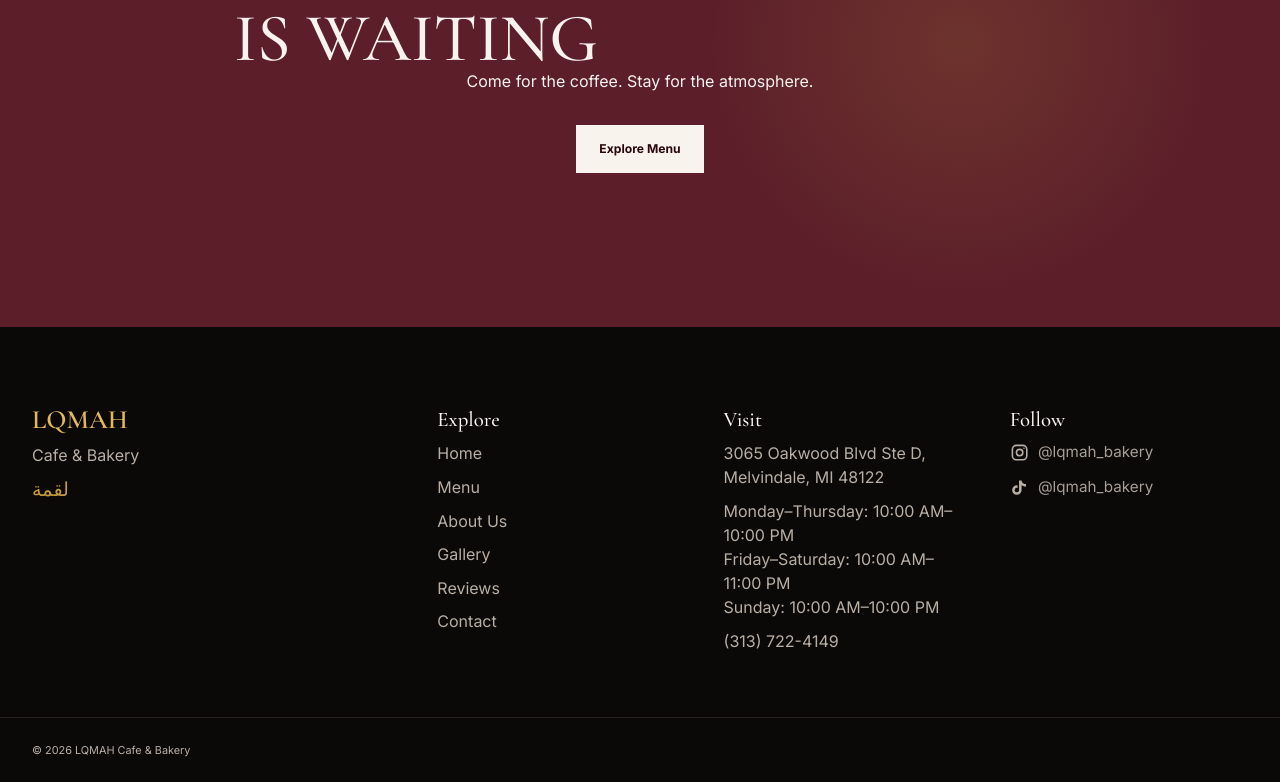
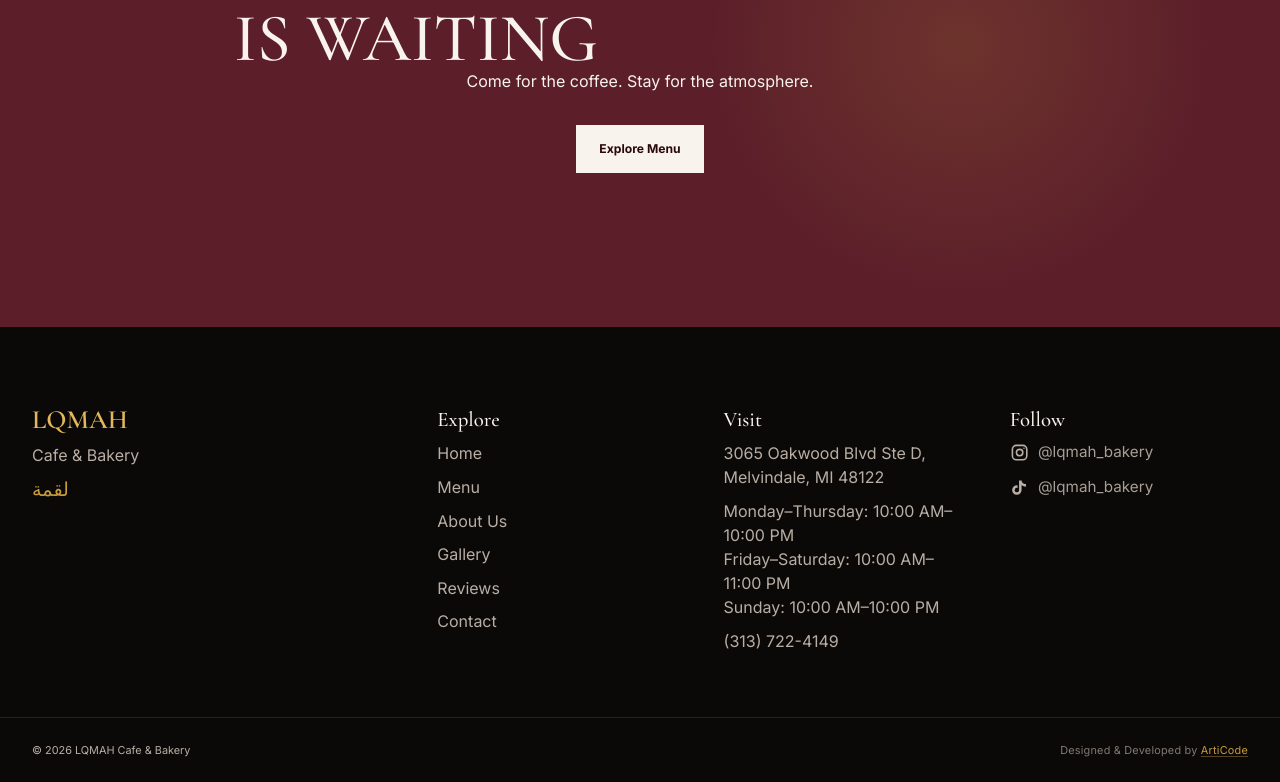
Before and after one commit to s-qasem/LAQMAH, a Next.js app: page / in a window 1280 px wide. Shown: the part 7047-7829 px from the top of the page. Built offline with nearby package versions, Linux system fonts and the light colour scheme; no server answers; the database is empty; a web font is replaced by a local one.

Commit message:
Update ArtiCode footer credit

```diff
--- a/src/components/layout/SiteFooter.tsx
+++ b/src/components/layout/SiteFooter.tsx
@@ -12,7 +12,7 @@
         <div><h2>Visit</h2><p><a href="https://maps.app.goo.gl/DFKXSAyDmfVc6RmW6" target="_blank" rel="noopener noreferrer">3065 Oakwood Blvd Ste D, Melvindale, MI 48122</a></p><p>Monday–Thursday: 10:00 AM–10:00 PM<br />Friday–Saturday: 10:00 AM–11:00 PM<br />Sunday: 10:00 AM–10:00 PM</p><p><a href="tel:+13137224149">(313) 722-4149</a></p></div>
         <div><h2>Follow</h2><div className="social-row"><a href="https://www.instagram.com/lqmah_bakery/" target="_blank" rel="noopener noreferrer" aria-label="Follow LQMAH on Instagram"><InstagramIcon /><span>@lqmah_bakery</span></a><a href="https://www.tiktok.com/@lqmah_bakery" target="_blank" rel="noopener noreferrer" aria-label="Follow LQMAH on TikTok"><TikTokIcon /><span>@lqmah_bakery</span></a></div></div>
       </Container>
-      <Container className="footer-bottom"><span>© {new Date().getFullYear()} LQMAH Cafe & Bakery</span></Container>
+      <Container className="footer-bottom"><span>© {new Date().getFullYear()} LQMAH Cafe & Bakery</span><span className="footer-credit">Designed &amp; Developed by <a href="https://wa.me/905352973229" target="_blank" rel="noopener noreferrer">ArtiCode</a></span></Container>
     </footer>
   );
 }
--- a/src/styles/site.css
+++ b/src/styles/site.css
@@ -117,6 +117,9 @@
 .social-row a:hover { color:var(--color-light-gold); }
 .social-row a:hover span { opacity:1; }
 .footer-bottom { display:flex; justify-content:space-between; gap:1rem; margin-top:4rem; padding-top:1.5rem; border-top:1px solid rgb(248 243 236 / 10%); font-size:.68rem; }
+.footer-credit { color:color-mix(in srgb,var(--color-muted) 68%,transparent); letter-spacing:.02em; }
+.footer-credit a { color:var(--color-gold); text-decoration:underline; text-decoration-color:rgb(200 155 60 / 40%); text-underline-offset:.22em; transition:color 180ms ease,text-decoration-color 180ms ease; }
+.footer-credit a:hover,.footer-credit a:focus-visible { color:var(--color-light-gold); text-decoration-color:currentColor; }
 .page-hero { padding:calc(var(--nav-height) + 7rem) 0 7rem; background:radial-gradient(circle at 75%,rgb(200 155 60 / 14%),transparent 24%),var(--color-dark-burgundy); color:var(--color-cream); }
 .page-hero h1 { max-width:60rem; margin:0; font-size:clamp(3.5rem,6.5vw,6rem); font-weight:500; line-height:.9; }
 .page-hero p:last-child { max-width:38rem; color:var(--color-muted); line-height:1.7; }
```
